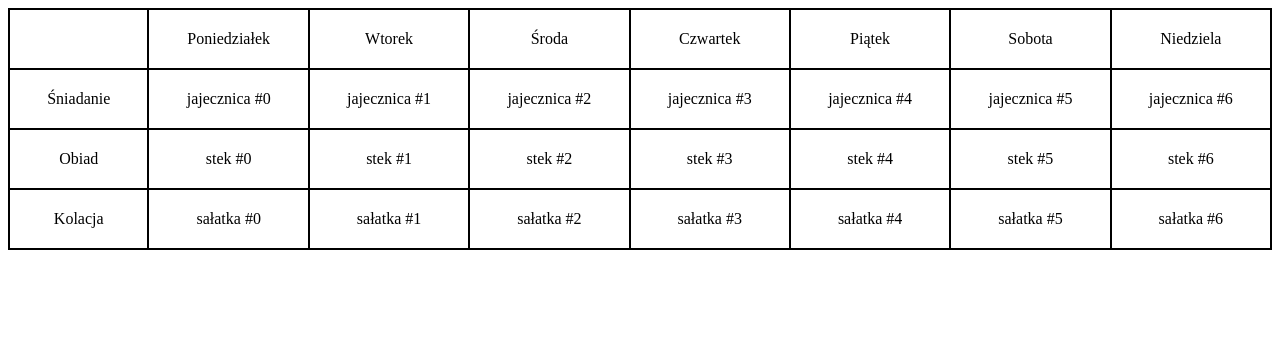
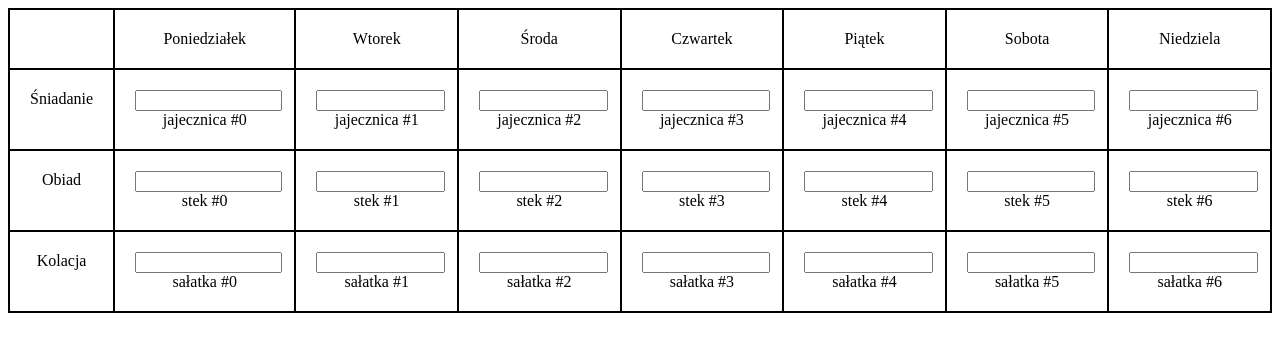
Before and after one commit to eank-international/planner-front, a Vue app: page / in a window 1280 px wide. Shown: the top 352 px of the page. Built offline with nearby package versions, Linux system fonts and the light colour scheme.

Commit message:
Hack this shit!

```diff
--- a/src/components/CalendarView.vue
+++ b/src/components/CalendarView.vue
@@ -6,14 +6,17 @@
           </div>
           <div>Śniadanie</div>
           <div v-for="breakfast in breakfasts">
+              <input type="text">
               {{ breakfast }}
           </div>
           <div>Obiad</div>
           <div v-for="lunch in lunches">
+              <input type="text">
               {{ lunch }}
           </div>
           <div>Kolacja</div>
           <div v-for="dinner in dinners">
+              <input type="text">
               {{ dinner }}
           </div>
       </div>
@@ -92,5 +95,7 @@ export default
     text-align: center;
 }
 
-
+input {
+    width: 100%;
+}
 </style>
```
